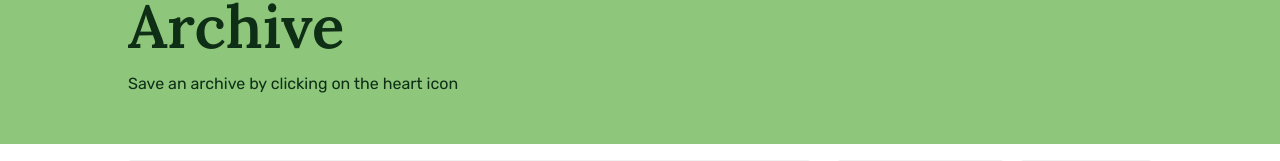
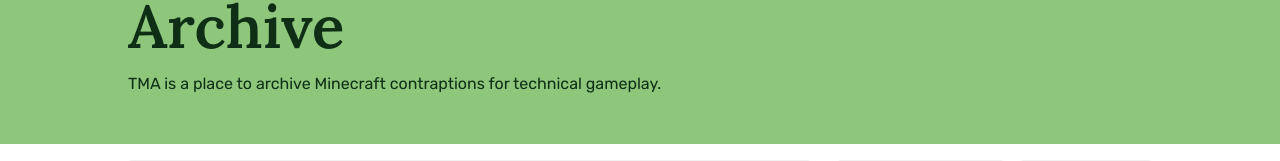
Before and after one commit to samipourquoi/tma, a Next.js app in the folder packages/othello/: page / in a window 1280 px wide. Shown: the part 133-294 px from the top of the page. Built offline with nearby package versions, Linux system fonts and the light colour scheme; no server answers; what draft-js-markdown-shortcuts-plugin would draw is missing.

Commit message:
install git in docker container

```diff
--- a/packages/othello/src/pages/index.tsx
+++ b/packages/othello/src/pages/index.tsx
@@ -41,7 +41,8 @@ export default function ArchivePage({ initialPage, initialVersion }: ArchivePage
       <TableLayout title={
         <>
           <h1 className="text-6xl">Archive</h1>
-          <p className="mt-4">Save an archive by clicking on the heart icon</p>
+          <p className="mt-4">TMA is a place to archive Minecraft contraptions
+            for technical gameplay.</p>
         </>
       } archives={archives.data?.archives || []} total={archives.data?.total || 1}/>
     </>
```
Also changed, not shown: 1 other file (tests, documents, lock files or other folders).
